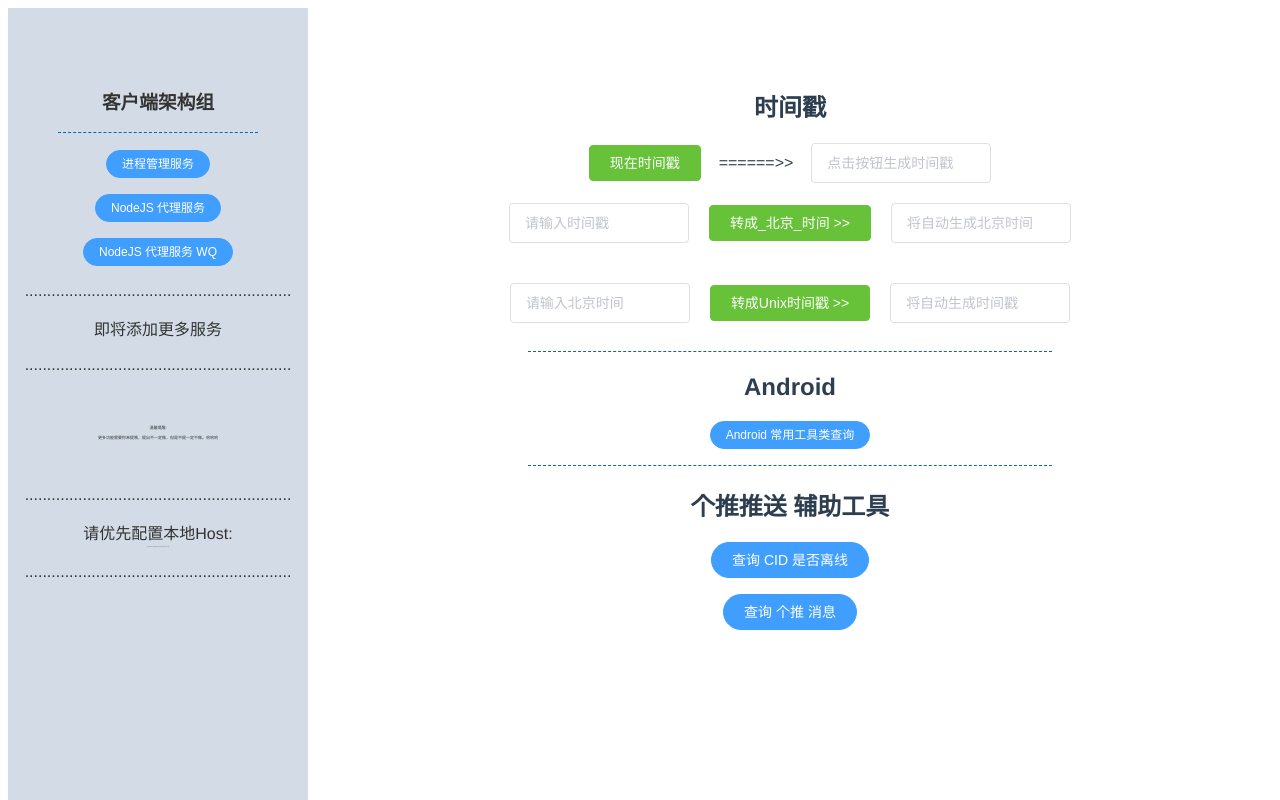
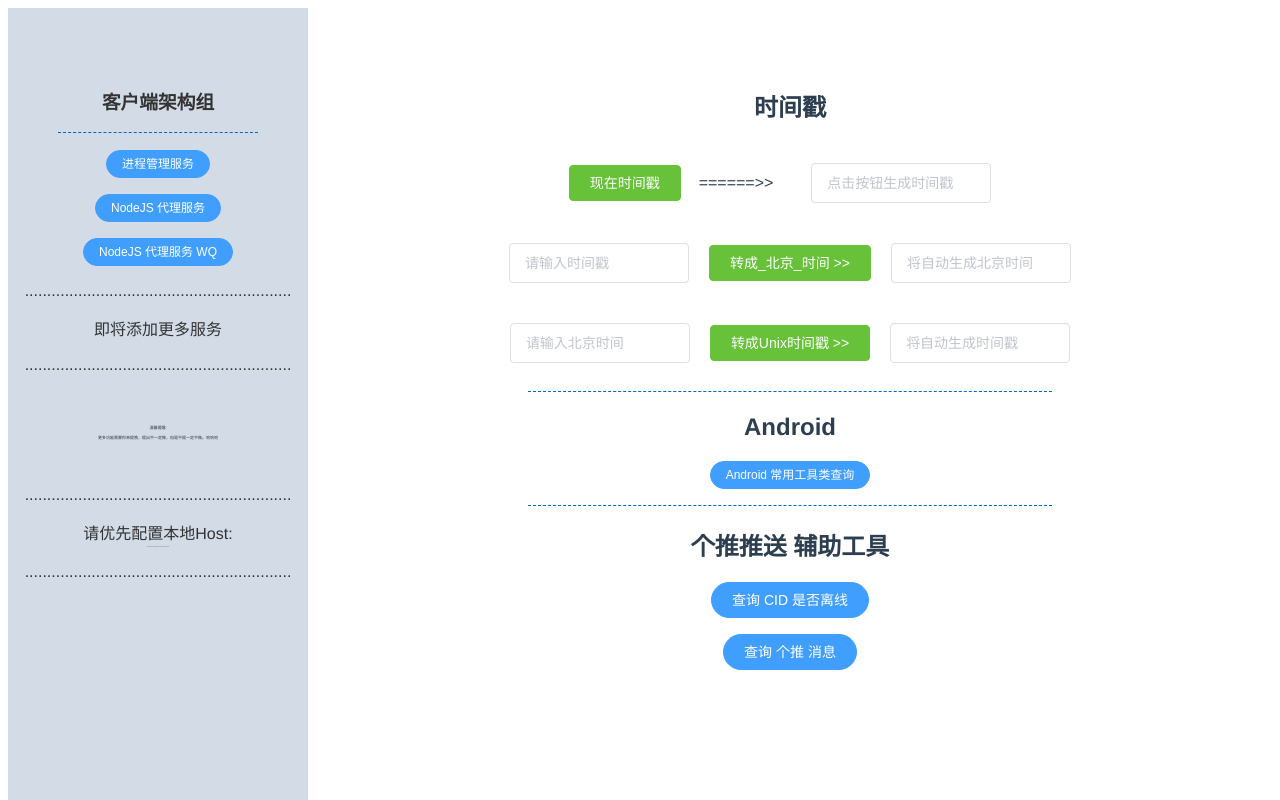
Before and after one commit to gdky005/ZKTeamVue, a Vue app: page /#/Home in a window 1280 px wide. Shown: the top 800 px of the page. Built offline with nearby package versions, Linux system fonts and the light colour scheme.

Commit message:
1. 修复输入框问题。

```diff
--- a/src/components/Home.vue
+++ b/src/components/Home.vue
@@ -5,23 +5,23 @@
     <h1>时间戳</h1>
 
     <div>
-      <el-button @click="getNowTime" type="success" size="medium">现在时间戳</el-button> &nbsp;&nbsp; ======>> &nbsp;&nbsp;
-      <el-input v-model="now_time" placeholder="点击按钮生成时间戳" style="margin: 0px">你放好</el-input>
+      <el-button @click="getNowTime" type="success" size="medium" >现在时间戳</el-button> &nbsp;&nbsp; ======>> &nbsp;&nbsp;
+      <el-input v-model="now_time" placeholder="点击按钮生成时间戳" style="width: 180px;margin: 20px">你放好</el-input>
 
       <!--<p><el-input v-model="input" placeholder="请输入时间戳" style="margin: 0px">你放好</el-input></p>-->
       <!--<p><el-button type="success" size="medium">现在时间戳</el-button></p>-->
     </div>
 
     <div>
-      <el-input v-model="bj_time" placeholder="请输入时间戳">你放好</el-input>
+      <el-input v-model="bj_time" placeholder="请输入时间戳" style="width: 180px;margin: 20px">你放好</el-input>
       <el-button @click="getBJTime" type="success" size="medium">转成_北京_时间 >></el-button>
-      <el-input v-model="bj_time_success" placeholder="将自动生成北京时间"></el-input>
+      <el-input v-model="bj_time_success" placeholder="将自动生成北京时间" style="width: 180px;margin: 20px"></el-input>
     </div>
 
     <div>
-      <el-input v-model="unix_time" placeholder="请输入北京时间">你放好</el-input>
+      <el-input v-model="unix_time" placeholder="请输入北京时间" style="width: 180px;margin: 20px">你放好</el-input>
       <el-button @click="getUnixTime" type="success" size="medium">转成Unix时间戳 >></el-button>
-      <el-input v-model="unix_time_success" placeholder="将自动生成时间戳">你放好</el-input>
+      <el-input v-model="unix_time_success" placeholder="将自动生成时间戳" style="width: 180px;margin: 20px">你放好</el-input>
     </div>
 
 
@@ -156,8 +156,8 @@
 </script>
 
 <style>
-  .el-input {
-    width: 180px;
-    margin: 20px;
-  }
+  /*.el-input {*/
+    /*width: 180px;*/
+    /*margin: 20px;*/
+  /*}*/
 </style>
```
